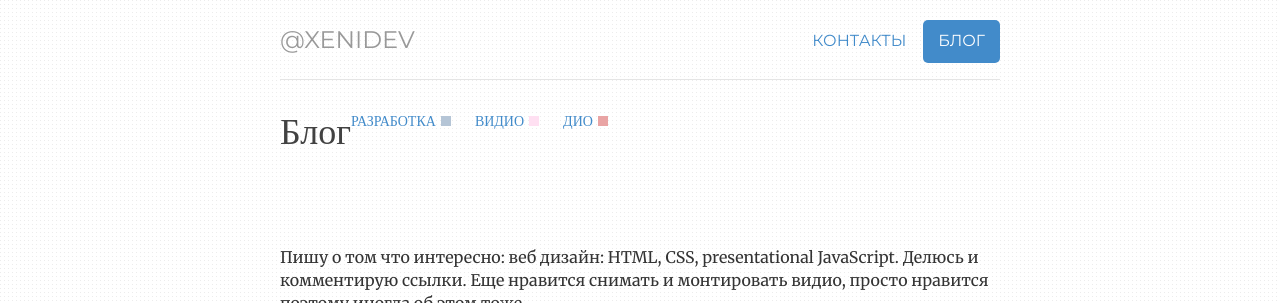
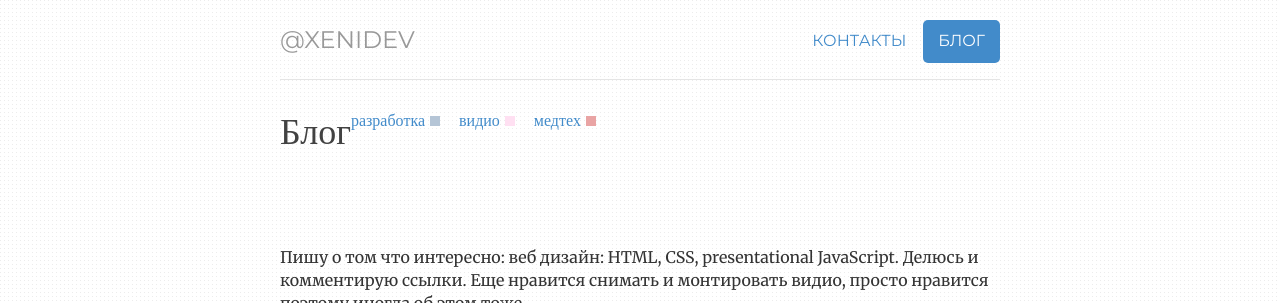
Before and after one commit to ValeraS/xenidev.github.io, a Jekyll site: the page built from notes/index.html, in a window 1280 px wide. Shown: the top 303 px of the page. Built offline with Jekyll 4.4.1, drawn with Linux system fonts in a browser that asks for light colours.

Commit message:
Update index.html

```diff
--- a/notes/index.html
+++ b/notes/index.html
@@ -10,9 +10,9 @@
 
 	   	   <ul class="square-categories">
 
-    <li class="text-category"> <a href="/notes/razrabotka.html">разработка<span class="badge-category-razrabotka"></span> </a> </li>
-    <li class="text-category"> <a href="/notes/video.html">видио<span class="badge-category-video"></span></a> </li>
-<li class="text-category"> <a href="/notes/medtech.html">дио<span class="badge-category-medtech"></span></a> </li>
+    <li square-categories-item"> <a href="/notes/razrabotka.html">разработка<span class="badge-category-razrabotka"></span> </a> </li>
+    <li class="square-categories-item"> <a href="/notes/video.html">видио<span class="badge-category-video"></span></a> </li>
+<li class="square-categories-item"> <a href="/notes/medtech.html">медтех<span class="badge-category-medtech"></span></a> </li>
   </ul>
          </div>
          <br>
```
